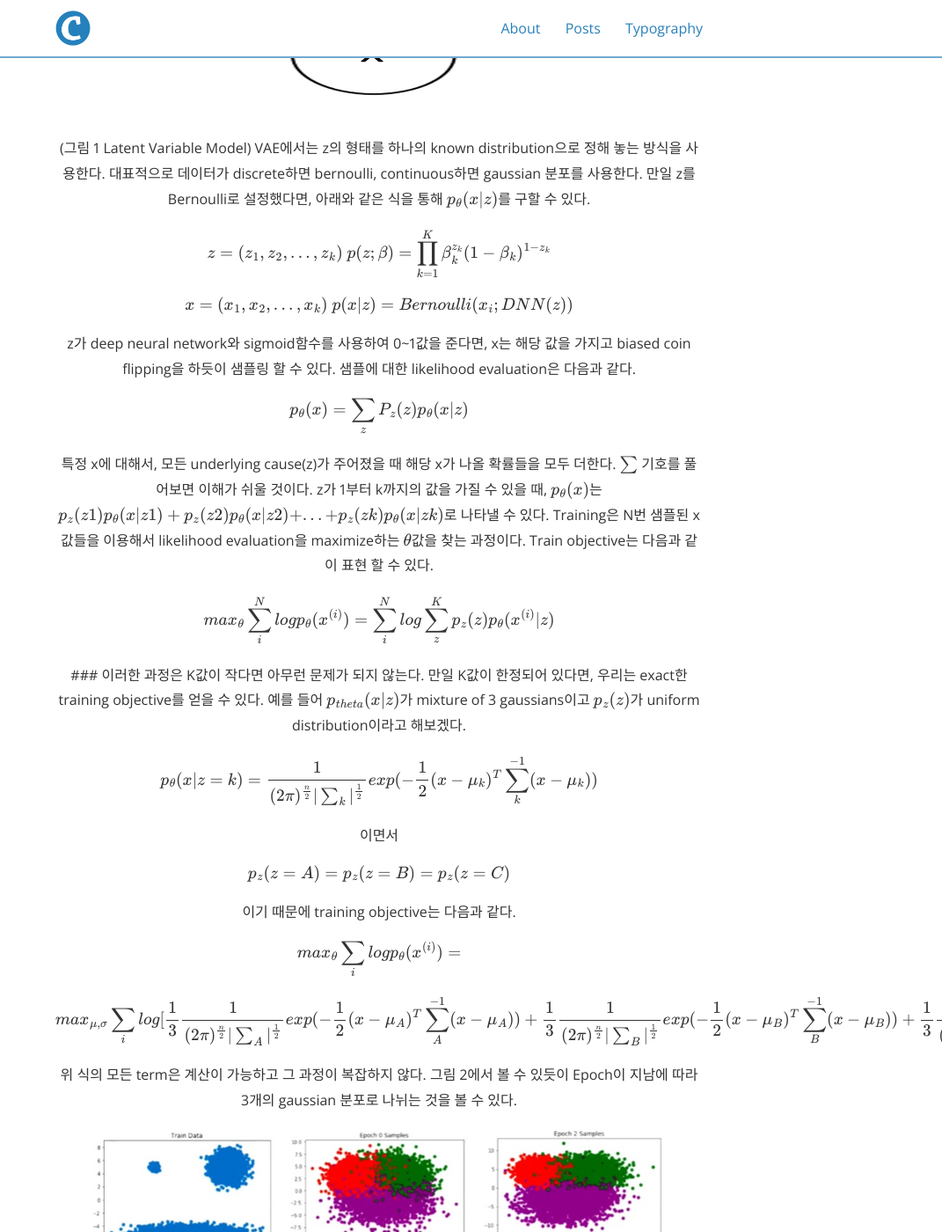
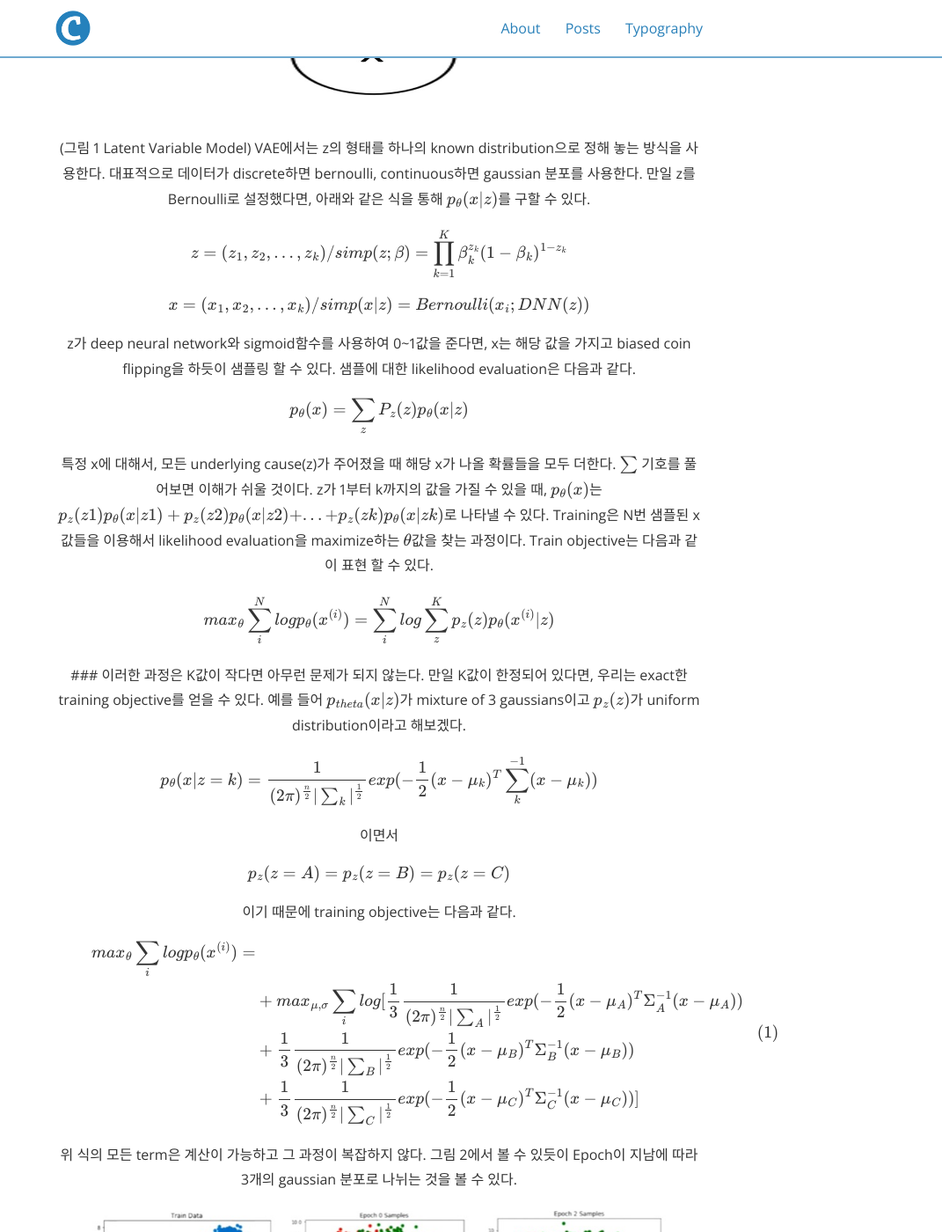
Before and after one commit to deep-generative-models-AIM5036/deep-generative-models-AIM5036.github.io, a Jekyll site: the page built from _posts/2022-11-13-IWAE.md, in a window 1280 px wide and 1400 px high, scrolled down 1091 px. Shown: the whole window at 88% size, without its empty margins (209-1280 px from the left). Built offline with Jekyll 4.4.1, drawn with Linux system fonts in a browser that asks for light colours; nearby versions of some CDN libraries; formulas are drawn with MathJax 3.

Commit message:
Update 2022-11-13-IWAE.md
Signed-off-by: vapene <84373236+vapene@users.noreply.github.com>

```diff
--- a/_posts/2022-11-13-IWAE.md
+++ b/_posts/2022-11-13-IWAE.md
@@ -26,9 +26,9 @@ IWAE의 핵심 아이디어를 보기 전에 백드라운드로 latent variable
 VAE에서는 z의 형태를 하나의 known distribution으로 정해 놓는 방식을 사용한다. 대표적으로 데이터가 discrete하면 bernoulli, continuous하면 gaussian 분포를 사용한다.
 만일 z를 Bernoulli로 설정했다면, 아래와 같은 식을 통해 $p_{\theta}(x|z)$를 구할 수 있다.
 
-$$z = (z_{1},z_{2},...,z_{k}) ~ p(z;\beta) = \prod_{k=1}^{K} \beta_{k}^{z_{k}}(1-\beta_{k})^{1-z_{k}} $$
+$$z = (z_{1},z_{2},...,z_{k}) /sim p(z;\beta) = \prod_{k=1}^{K} \beta_{k}^{z_{k}}(1-\beta_{k})^{1-z_{k}} $$
 
-$$x = (x_{1},x_{2},...,x_{k}) ~ p(x|z) = Bernoulli(x_{i}; DNN(z))$$
+$$x = (x_{1},x_{2},...,x_{k}) /sim p(x|z) = Bernoulli(x_{i}; DNN(z))$$
 
 z가 deep neural network와 sigmoid함수를 사용하여 0~1값을 준다면, x는 해당 값을 가지고 biased coin flipping을 하듯이 샘플링 할 수 있다. 샘플에 대한 likelihood evaluation은 다음과 같다.
 
@@ -40,15 +40,22 @@ Training은 N번 샘플된 x값들을 이용해서 likelihood evaluation을 maxi
 
 $$max_{\theta}\sum_{i}^{N}logp_{\theta}(x^{(i)}) = \sum_{i}^{N}log \sum_{z}^{K}p_{z}(z)p_{\theta}(x^{(i)}|z)$$
 
-### 이러한 과정은 K값이 작다면 아무런 문제가 되지 않는다.
+ ### 이러한 과정은 K값이 작다면 아무런 문제가 되지 않는다.
 
 만일 K값이 한정되어 있다면, 우리는 exact한 training objective를 얻을 수 있다. 예를 들어 $p_{theta}(x|z)$가 mixture of 3 gaussians이고 $p_{z}(z)$가 uniform distribution이라고 해보겠다.
 $$p_{\theta}(x|z=k) = \frac{1}{(2\pi)^{\frac{n}{2}} |\sum_{k}|^\frac{1}{2}} exp(-\frac{1}{2}(x-\mu_{k})^{T}\sum_{k}^{-1}(x-\mu_{k}))$$ 이면서 $$p_{z}(z=A)=p_{z}(z=B)=p_{z}(z=C)$$이기 때문에 training objective는 다음과 같다.
 
+$$
+\begin{align}
+\begin{split}
+max_{\theta}\sum_{i}logp_{\theta}(x^{(i)}) = \\
+  &+ max_{\mu, \sigma}\sum_{i}log[ \frac{1}{3}\frac{1}{(2\pi)^{\frac{n}{2}} |\sum_{A}|^\frac{1}{2}} exp(-\frac{1}{2}(x-\mu_{A})^{T}\Sigma_{A}^{-1}(x-\mu_{A})) \\
+  &+ \frac{1}{3}\frac{1}{(2\pi)^{\frac{n}{2}} |\sum_{B}|^\frac{1}{2}} exp(-\frac{1}{2}(x-\mu_{B})^{T}\Sigma_{B}^{-1}(x-\mu_{B})) \\
+  &+ \frac{1}{3}\frac{1}{(2\pi)^{\frac{n}{2}} |\sum_{C}|^\frac{1}{2}} exp(-\frac{1}{2}(x-\mu_{C})^{T}\Sigma_{C}^{-1}(x-\mu_{C}))]
+\end{split}
+\end{align}
+$$
 
-$$max_{\theta}\sum_{i}logp_{\theta}(x^{(i)}) =$$
-
-$$max_{\mu, \sigma}\sum_{i}log[ \frac{1}{3}\frac{1}{(2\pi)^{\frac{n}{2}} |\sum_{A}|^\frac{1}{2}} exp(-\frac{1}{2}(x-\mu_{A})^{T}\sum_{A}^{-1}(x-\mu_{A})) +\frac{1}{3}\frac{1}{(2\pi)^{\frac{n}{2}} |\sum_{B}|^\frac{1}{2}} exp(-\frac{1}{2}(x-\mu_{B})^{T}\sum_{B}^{-1}(x-\mu_{B})) +\frac{1}{3}\frac{1}{(2\pi)^{\frac{n}{2}} |\sum_{C}|^\frac{1}{2}} exp(-\frac{1}{2}(x-\mu_{C})^{T}\sum_{C}^{-1}(x-\mu_{C}))]$$
 
 
 위 식의 모든 term은 계산이 가능하고 그 과정이 복잡하지 않다. 그림 2에서 볼 수 있듯이 Epoch이 지남에 따라 3개의 gaussian 분포로 나뉘는 것을 볼 수 있다.
```
